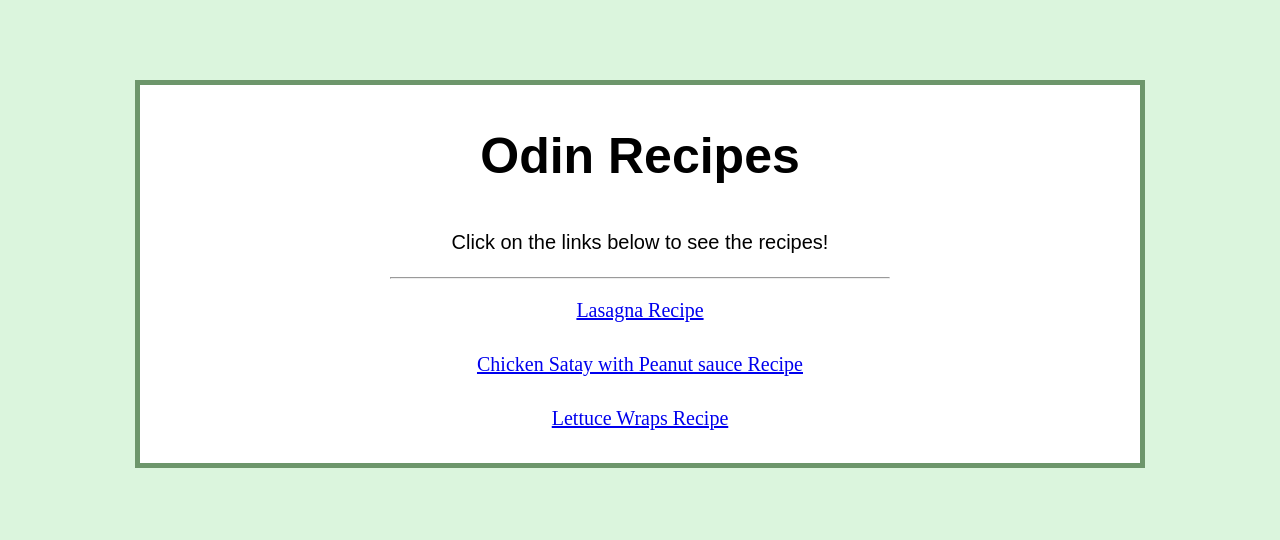
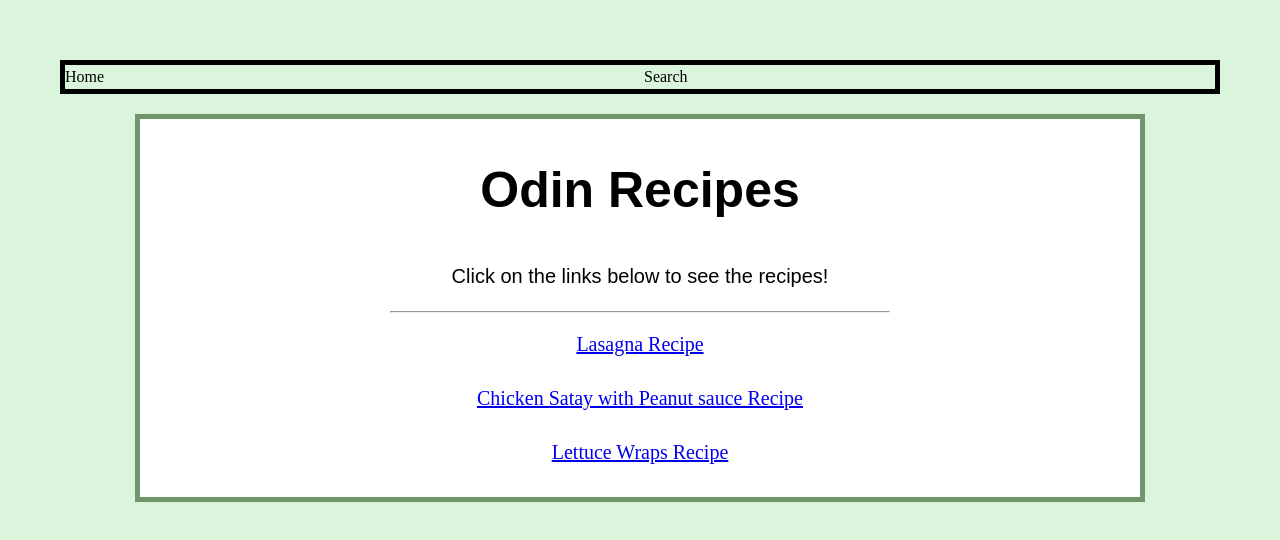
Before and after one commit to milliepillie/odin-project, a plain HTML site: page index.html in a window 1280 px wide. Drawn offline with Linux system fonts and the light colour scheme.

Commit message:
css
slightly more css changes

```diff
--- a/index.html
+++ b/index.html
@@ -7,6 +7,10 @@
     <title>Odin Recipes</title>
 </head>
 <body>
+    <nav class="navigation">
+        <div>Home</div>
+        <div>Search</div>
+    </nav>
     <div class="whole-recipe">
     <h1>Odin Recipes</h1>
     <p class="description">
--- a/styles.css
+++ b/styles.css
@@ -1,3 +1,12 @@
+
+.navigation{
+    border: 5px solid black;
+    display: flex;
+    gap: 8px;
+}
+.navigation > div {
+    flex:1;
+}
 
 body{
     line-height: 1.5;
```
